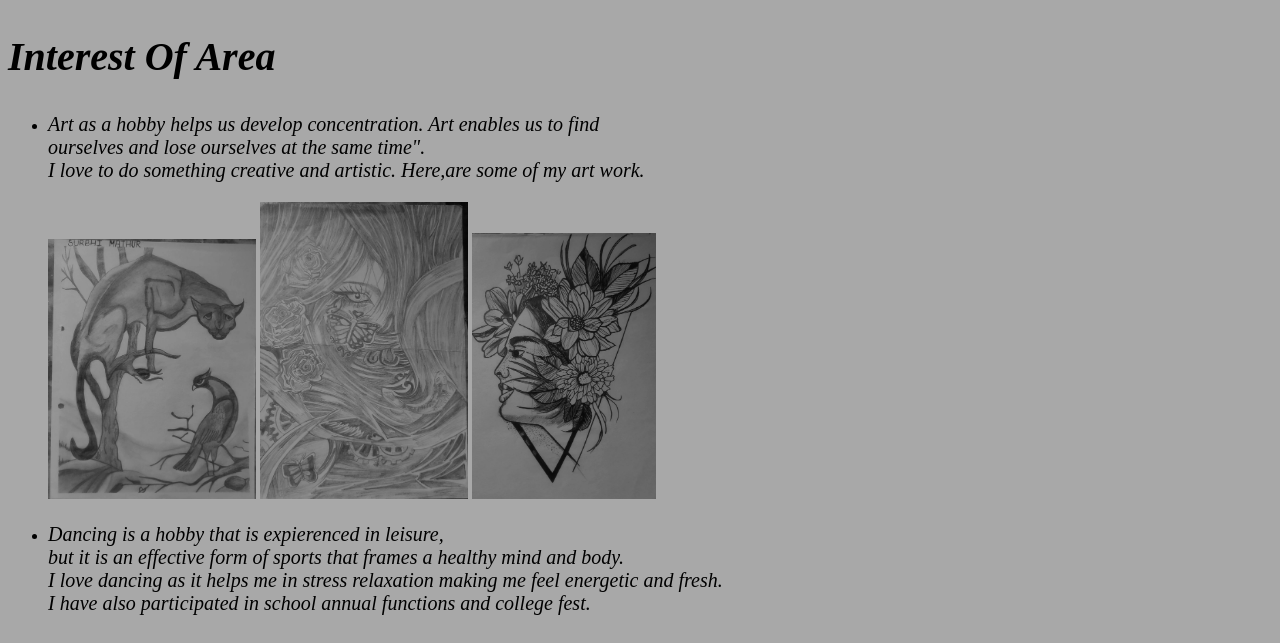
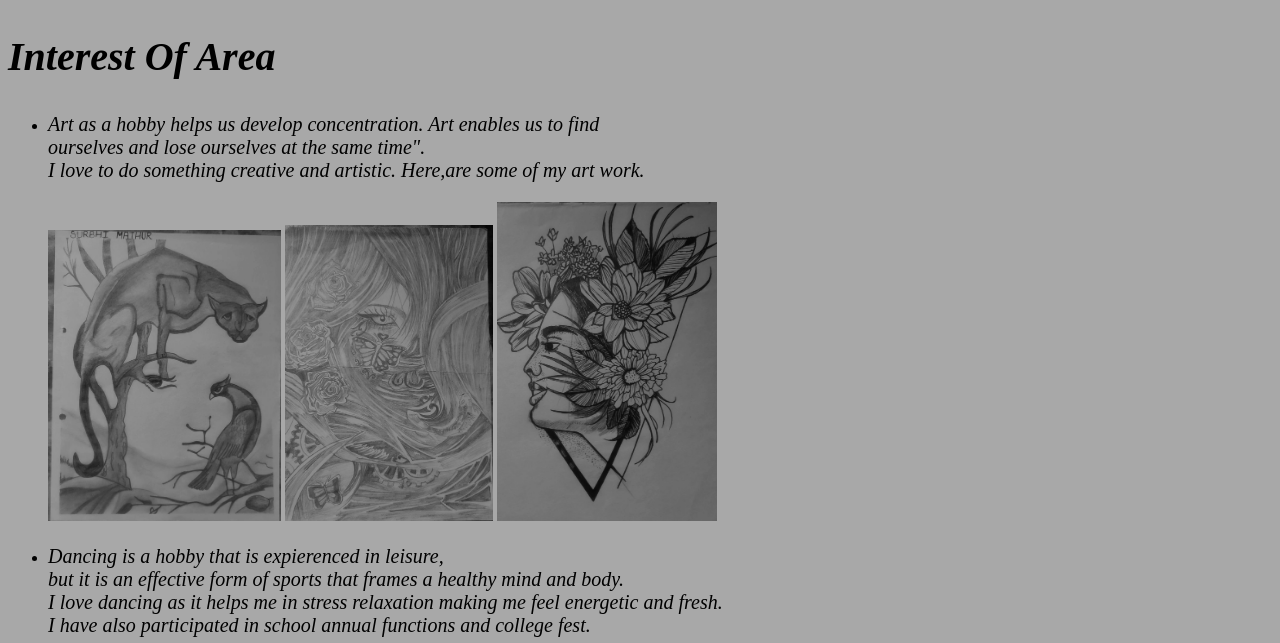
Before and after one commit to surbhi3343/surbhi3343, a plain HTML site: page About.html in a window 1280 px wide. Shown: the top 643 px of the page. Drawn offline with Linux system fonts and the light colour scheme.

Commit message:
Update About.html

```diff
--- a/About.html
+++ b/About.html
@@ -11,7 +11,7 @@
 
      img.one {
        height:15%;
-       width:17%;
+       width:19%;
     }
      img.two {
        height:15%;
@@ -19,7 +19,7 @@
     }
     img.three {
        height:15%;
-       width:15%;
+       width:18%;
     }
 
 
```
